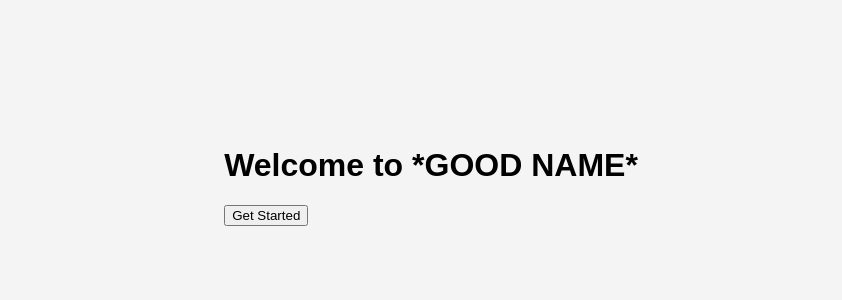
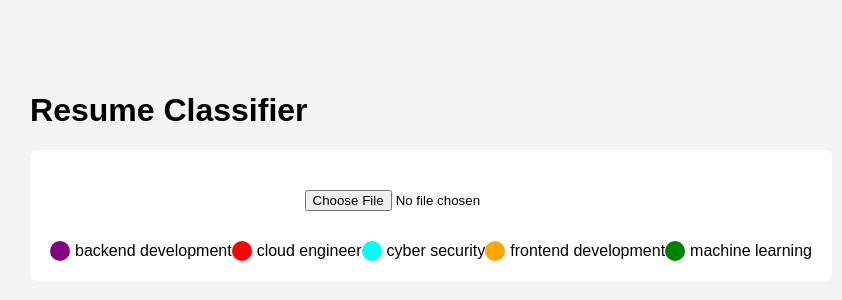
Before and after one commit to Saicharan0662/leveraging_ner_textclassification_for_talent_mapping, a React (Create React App) app in the folder client/: page / in a window 1280 px wide. Shown: the part 224-524 px from the top of the page, without its empty margins (209-1051 px from the left). Built offline with nearby package versions, Linux system fonts and the light colour scheme; the HTML template or start-up script is replaced by a standard one.

Commit message:
minor changes

```diff
--- a/client/src/App.js
+++ b/client/src/App.js
@@ -8,8 +8,8 @@ function App() {
     <div className="App">
       <Router>
         <Routes>
-          <Route exact path='/' element={<Landing />} />
-          <Route exact path='/home' element={<Home />} />
+          {/* <Route exact path='/' element={<Landing />} /> */}
+          <Route exact path='/' element={<Home />} />
         </Routes>
       </Router>
     </div>
--- a/client/src/pages/Home.js
+++ b/client/src/pages/Home.js
@@ -85,12 +85,6 @@ const Home = () => {
                     {outputs && <PieChart
                         data={outputs}
                         animate={true}
-                        label={({ dataEntry }) => `${Math.round(dataEntry.value * 100)}%`}
-                        labelStyle={{
-                            fontSize: "7px",
-                            fontWeight: 'bold',
-                            color: '#333',
-                        }}
                     />}
                 </div>
 
```
